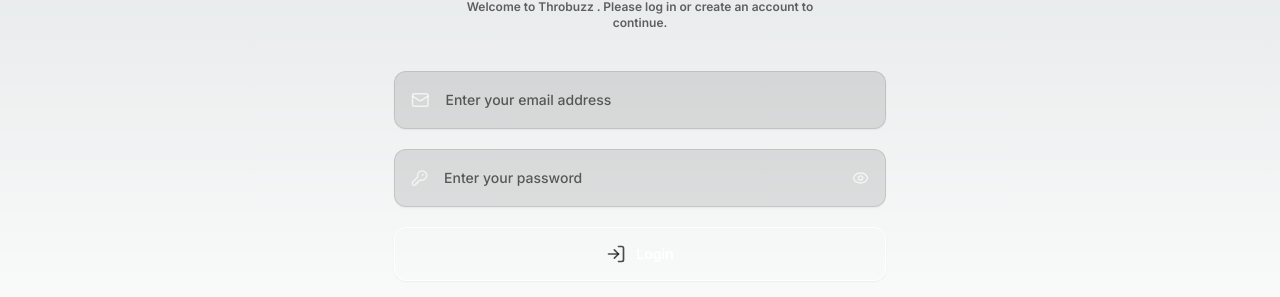
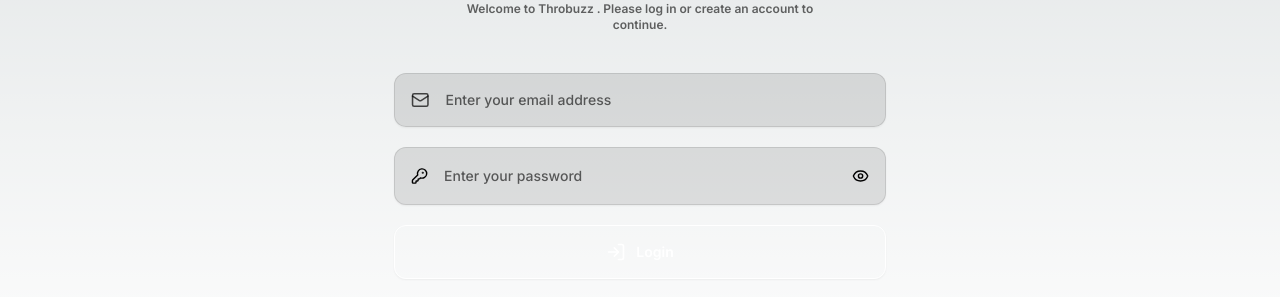
Before and after one commit to codeAntu/throbuzz, a Next.js app: page /login in a window 1280 px wide. Shown: the part 384-681 px from the top of the page. Built offline with nearby package versions, Linux system fonts and the light colour scheme.

Commit message:
chore: Update login page layout and functionality

```diff
--- a/src/app/login/page.tsx
+++ b/src/app/login/page.tsx
@@ -2,37 +2,31 @@
 
 import { Button, OutlineButton } from '@/components/Button'
 import Hero from '@/components/Hero'
+import { Ic } from '@/components/Icon'
 import Input from '@/components/Input'
 import { Screen } from '@/components/Screen'
 import { Eye, GoalIcon, KeyRound, LogIn, Mail } from 'lucide-react'
 
 export default function login() {
   return (
-    <Screen className='justify-center items-center gap-4'>
+    <Screen className='items-center justify-center gap-4'>
       <div className=''>
         <Hero />
         <div className='flex flex-col gap-5 px-1'>
-          <Input
-            type='email'
-            name='email'
-            className='w-full'
-            placeholder='Enter your email address'
-            leftIcon={<Mail className='text-white/70' width={20} />}
-          />
+          <Input type='email' name='email' placeholder='Enter your email address' leftIcon={<Ic Icon={Mail} />} />
           <Input
             type='password'
             name='password'
-            className='w-full'
             placeholder='Enter your password'
-            leftIcon={<KeyRound className='text-white/70' width={20} />}
-            rightIcon={<Eye className='text-white/70' width={20} />}
+            leftIcon={<KeyRound className='' width={20} />}
+            rightIcon={<Eye className=' ' width={20} />}
           />
           <Button
             title='Login'
             onClick={() => console.log('Login')}
             disabled={false}
             className={'w-full bg-transparent'}
-            leftIcon={<LogIn className='text-black/70' width={20} />}
+            leftIcon={<LogIn className='' width={20} />}
           />
           <OutlineButton
             title='Create new account'
--- /dev/null
+++ b/src/components/Icon.tsx
@@ -0,0 +1,3 @@
+export function Ic({ Icon, ...rest }: any) {
+  return <Icon className='text-black/70 dark:text-white/70' size={20} {...rest} />
+}
--- a/src/components/Input.tsx
+++ b/src/components/Input.tsx
@@ -1,32 +1,17 @@
-export default function Input({
-  type,
-  name,
-  className,
-  onChange,
-  placeholder,
-  leftIcon,
-  rightIcon,
-}: {
-  label?: string
-  type?: string
-  name?: string
-  className?: string
-  onChange?: (e: React.ChangeEvent<HTMLInputElement>) => void
-  placeholder?: string
+import React, { ComponentProps } from 'react'
+
+type InputProps = ComponentProps<'input'> & {
   leftIcon?: React.ReactNode
   rightIcon?: React.ReactNode
-}) {
+}
+
+export default function Input({ leftIcon, rightIcon, ...rest }: InputProps) {
   return (
-    <div
-      className={`flex w-full gap-4 rounded-xl border border-black/10 bg-black/10 px-4 py-4 text-sm font-medium text-black shadow-sm dark:border-white/10 dark:bg-white/5 dark:text-white ${className}`}
-    >
+    <div className='flex w-full gap-4 rounded-xl border border-black/10 bg-black/10 px-4 py-4 text-sm font-medium text-black shadow-sm dark:border-white/10 dark:bg-white/5 dark:text-white'>
       {leftIcon}
       <input
-        type={type}
-        name={name}
-        placeholder={placeholder}
         className='w-full bg-transparent text-black placeholder-black opacity-60 focus:outline-none dark:text-white dark:placeholder-white'
-        onChange={onChange}
+        {...rest}
       />
       {rightIcon}
     </div>
```
